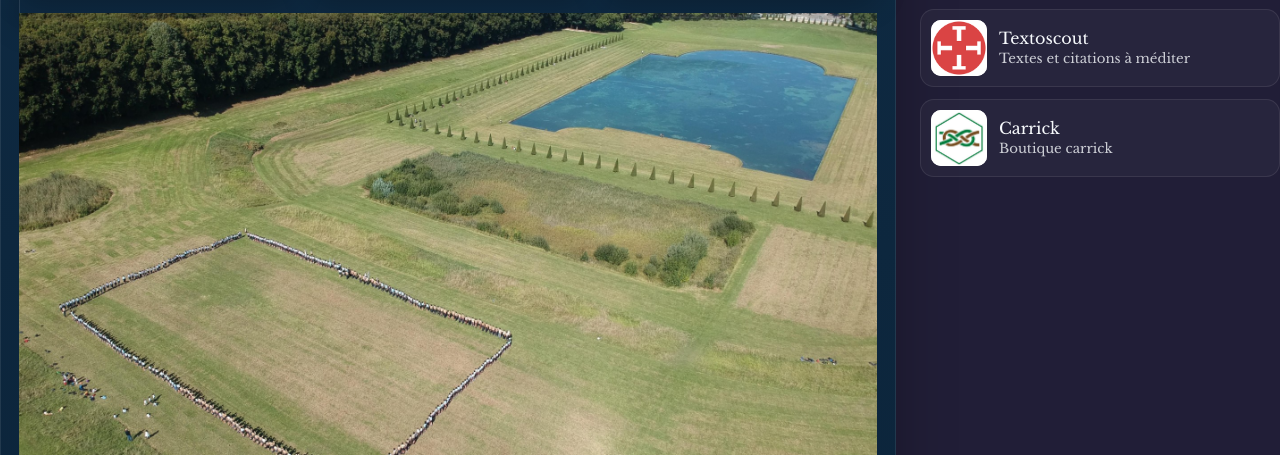
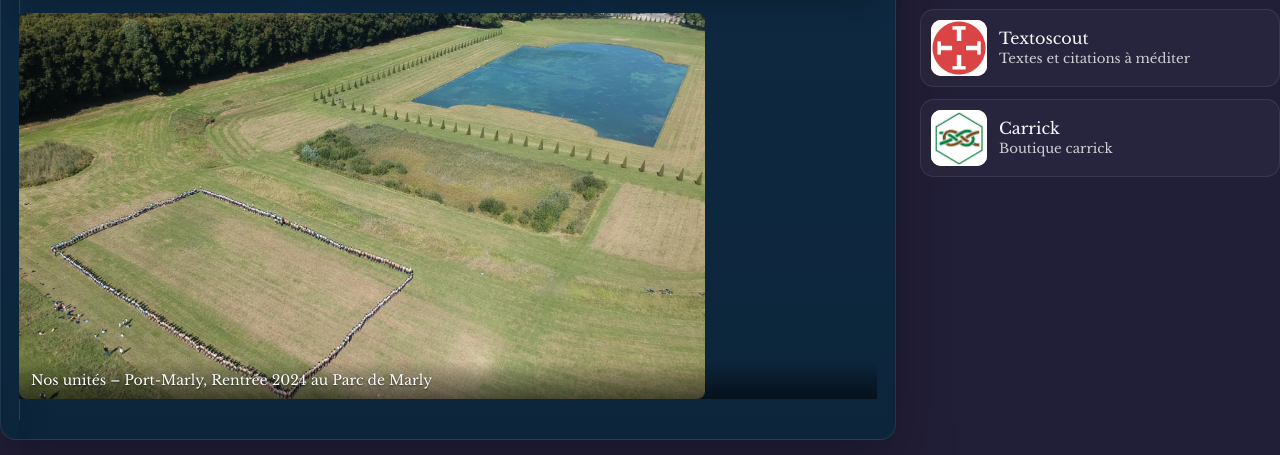
Before and after one commit to agsegrpportmarly-cloud/GPE-Port-Marly, a plain HTML site: page PM/Index.html in a window 1280 px wide. Shown: the part 494-949 px from the top of the page. Drawn offline with nearby package versions, Linux system fonts and the light colour scheme.

Commit message:
re index

```diff
--- a/PM/Index.html
+++ b/PM/Index.html
@@ -143,7 +143,7 @@
   <figure>
     <img src="./images/RentreePM.jpg"
          alt="Photo de groupe des unités de Port-Marly devant l’église Saint-Louis"
-         loading="lazy">
+         loading="lazy" style="width: 80%;border-radius:8px">
     <figcaption>Nos unités – Port-Marly, Rentrée 2024 au Parc de Marly</figcaption>
   </figure>
 </a>
```
